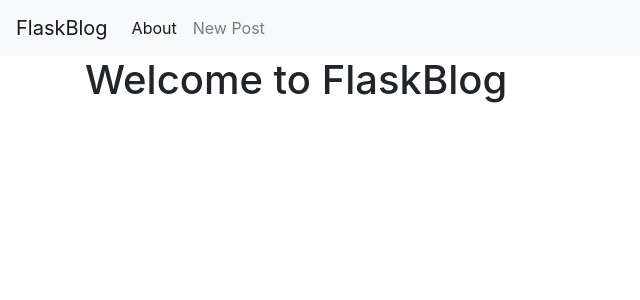
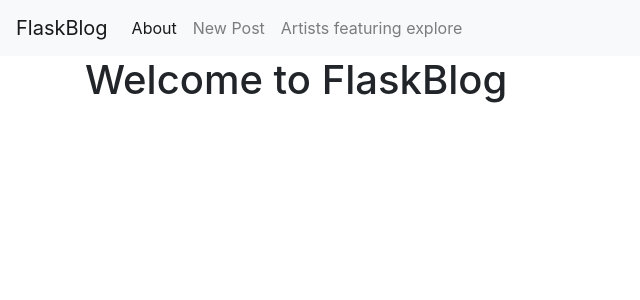
Before and after one commit to tschmoderer/flask-website, a Flask app: page / in a window 1280 px wide. Shown: the top 300 px of the page, without its empty margins (0-640 px from the left). Run offline with Flask 2, Linux system fonts and the light colour scheme; data that the repository does not hold is empty; some libraries are stand-ins or nearby versions.

Commit message:
add new feature in menu

```diff
--- a/templates/base.html
+++ b/templates/base.html
@@ -24,6 +24,9 @@
                 <li class="nav-item">
                     <a class="nav-link" href="{{url_for('create')}}">New Post</a>
                 </li>
+                <li class="nav-item">
+                    <a class="nav-link" href="/artist">Artists featuring explore</a>
+                </li>
 
             </ul>
         </div>
```
Lines whose indentation alone changed are shown as unchanged.
